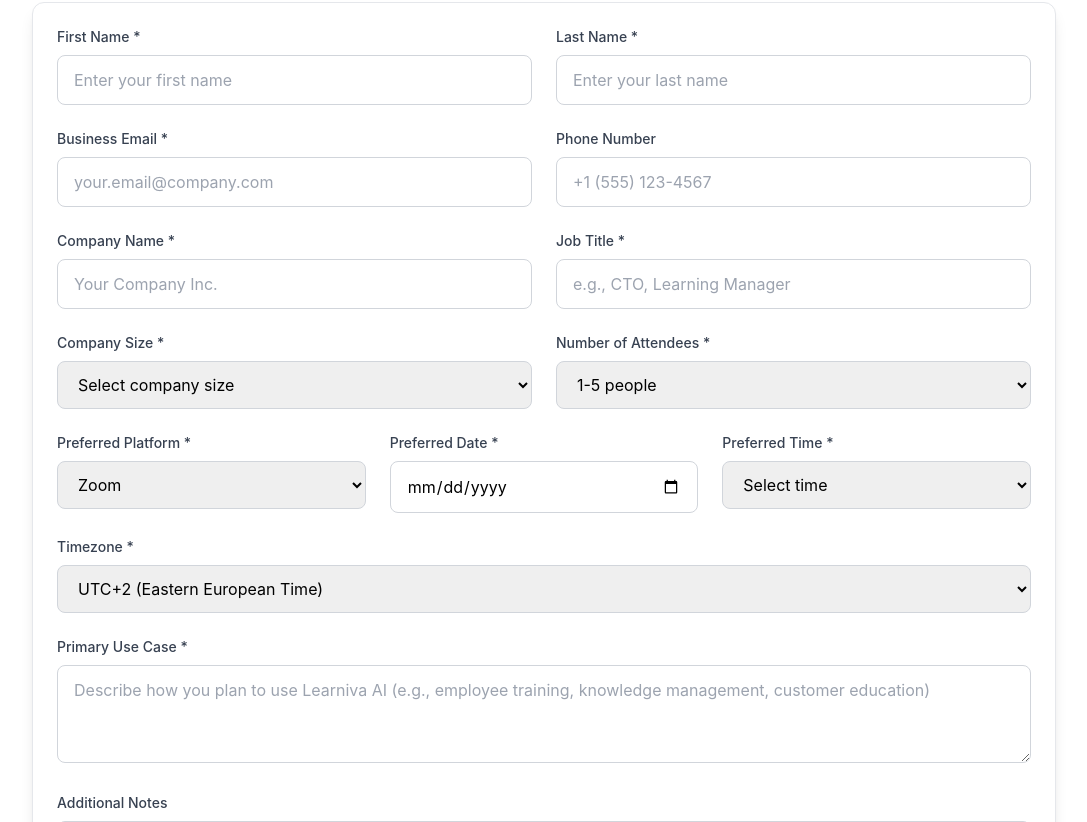
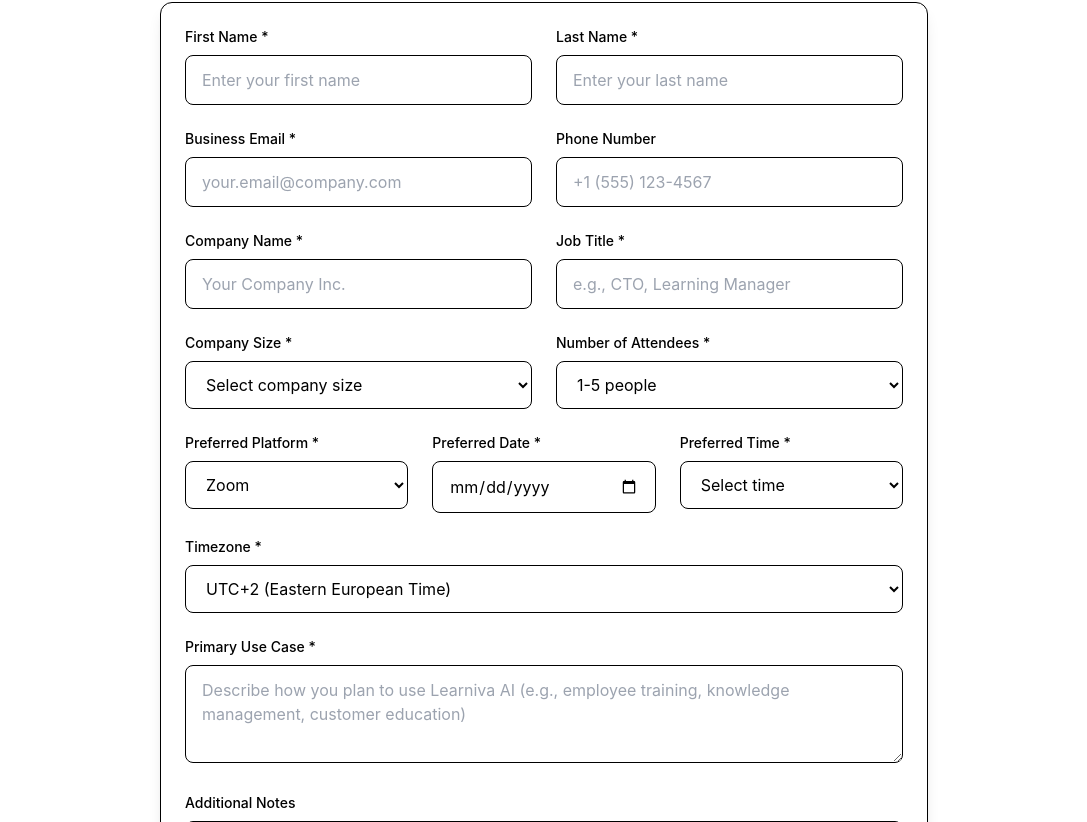
Before and after one commit to Muchafara/learniva-ai, a Next.js app: page /demo in a window 1280 px wide. Shown: the part 338-1160 px from the top of the page, without its empty margins (96-1183 px from the left). Built offline with nearby package versions, Linux system fonts and the light colour scheme.

Commit message:
refactor: update ContactForm and DemoBookingForm for improved styling and consistency

```diff
--- a/src/components/demo/DemoBookingForm.tsx
+++ b/src/components/demo/DemoBookingForm.tsx
@@ -91,13 +91,13 @@ export function DemoBookingForm() {
       initial={{ opacity: 0, y: 20 }}
       animate={{ opacity: 1, y: 0 }}
       transition={{ duration: 0.6 }}
-      className="simple-card simple-glow rounded-xl p-6 border border-gray-200 dark:border-gray-700 shadow-lg"
+  className="rounded-xl p-6 border shadow-lg max-w-3xl mx-auto bg-white dark:bg-black border-black dark:border-white"
     >
       <form onSubmit={handleSubmit} className="space-y-6">
         {/* Personal Information */}
         <div className="grid grid-cols-1 md:grid-cols-2 gap-6">
           <div>
-            <label htmlFor="firstName" className="block text-sm font-medium text-gray-700 dark:text-gray-300 mb-2">
+            <label htmlFor="firstName" className="block text-sm font-medium text-black dark:text-white mb-2">
               First Name *
             </label>
             <input
@@ -107,13 +107,13 @@ export function DemoBookingForm() {
               required
               value={formData.firstName}
               onChange={handleInputChange}
-              className="w-full px-4 py-3 border border-gray-300 dark:border-gray-600 rounded-lg focus:ring-2 focus:ring-blue-500 focus:border-transparent dark:bg-gray-700 dark:text-white transition-colors"
+              className="w-full px-4 py-3 border border-black dark:border-white rounded-lg focus:ring-2 focus:ring-black dark:focus:ring-white focus:border-transparent bg-white dark:bg-black text-black dark:text-white transition-colors"
               placeholder="Enter your first name"
             />
           </div>
 
           <div>
-            <label htmlFor="lastName" className="block text-sm font-medium text-gray-700 dark:text-gray-300 mb-2">
+            <label htmlFor="lastName" className="block text-sm font-medium text-black dark:text-white mb-2">
               Last Name *
             </label>
             <input
@@ -123,7 +123,7 @@ export function DemoBookingForm() {
               required
               value={formData.lastName}
               onChange={handleInputChange}
-              className="w-full px-4 py-3 border border-gray-300 dark:border-gray-600 rounded-lg focus:ring-2 focus:ring-blue-500 focus:border-transparent dark:bg-gray-700 dark:text-white transition-colors"
+              className="w-full px-4 py-3 border border-black dark:border-white rounded-lg focus:ring-2 focus:ring-black dark:focus:ring-white focus:border-transparent bg-white dark:bg-black text-black dark:text-white transition-colors"
               placeholder="Enter your last name"
             />
           </div>
@@ -132,7 +132,7 @@ export function DemoBookingForm() {
         {/* Contact Information */}
         <div className="grid grid-cols-1 md:grid-cols-2 gap-6">
           <div>
-            <label htmlFor="email" className="block text-sm font-medium text-gray-700 dark:text-gray-300 mb-2">
+            <label htmlFor="email" className="block text-sm font-medium text-black dark:text-white mb-2">
               Business Email *
             </label>
             <input
@@ -142,13 +142,13 @@ export function DemoBookingForm() {
               required
               value={formData.email}
               onChange={handleInputChange}
-              className="w-full px-4 py-3 border border-gray-300 dark:border-gray-600 rounded-lg focus:ring-2 focus:ring-blue-500 focus:border-transparent dark:bg-gray-700 dark:text-white transition-colors"
+              className="w-full px-4 py-3 border border-black dark:border-white rounded-lg focus:ring-2 focus:ring-black dark:focus:ring-white focus:border-transparent bg-white dark:bg-black text-black dark:text-white transition-colors"
               placeholder="your.email@company.com"
             />
           </div>
 
           <div>
-            <label htmlFor="phone" className="block text-sm font-medium text-gray-700 dark:text-gray-300 mb-2">
+            <label htmlFor="phone" className="block text-sm font-medium text-black dark:text-white mb-2">
               Phone Number
             </label>
             <input
@@ -157,7 +157,7 @@ export function DemoBookingForm() {
               name="phone"
               value={formData.phone}
               onChange={handleInputChange}
-              className="w-full px-4 py-3 border border-gray-300 dark:border-gray-600 rounded-lg focus:ring-2 focus:ring-blue-500 focus:border-transparent dark:bg-gray-700 dark:text-white transition-colors"
+              className="w-full px-4 py-3 border border-black dark:border-white rounded-lg focus:ring-2 focus:ring-black dark:focus:ring-white focus:border-transparent bg-white dark:bg-black text-black dark:text-white transition-colors"
               placeholder="+1 (555) 123-4567"
             />
           </div>
@@ -166,7 +166,7 @@ export function DemoBookingForm() {
         {/* Company Information */}
         <div className="grid grid-cols-1 md:grid-cols-2 gap-6">
           <div>
-            <label htmlFor="company" className="block text-sm font-medium text-gray-700 dark:text-gray-300 mb-2">
+            <label htmlFor="company" className="block text-sm font-medium text-black dark:text-white mb-2">
               Company Name *
             </label>
             <input
@@ -176,13 +176,13 @@ export function DemoBookingForm() {
               required
               value={formData.company}
               onChange={handleInputChange}
-              className="w-full px-4 py-3 border border-gray-300 dark:border-gray-600 rounded-lg focus:ring-2 focus:ring-blue-500 focus:border-transparent dark:bg-gray-700 dark:text-white transition-colors"
+              className="w-full px-4 py-3 border border-black dark:border-white rounded-lg focus:ring-2 focus:ring-black dark:focus:ring-white focus:border-transparent bg-white dark:bg-black text-black dark:text-white transition-colors"
               placeholder="Your Company Inc."
             />
           </div>
 
           <div>
-            <label htmlFor="jobTitle" className="block text-sm font-medium text-gray-700 dark:text-gray-300 mb-2">
+            <label htmlFor="jobTitle" className="block text-sm font-medium text-black dark:text-white mb-2">
               Job Title *
             </label>
             <input
@@ -192,7 +192,7 @@ export function DemoBookingForm() {
               required
               value={formData.jobTitle}
               onChange={handleInputChange}
-              className="w-full px-4 py-3 border border-gray-300 dark:border-gray-600 rounded-lg focus:ring-2 focus:ring-blue-500 focus:border-transparent dark:bg-gray-700 dark:text-white transition-colors"
+              className="w-full px-4 py-3 border border-black dark:border-white rounded-lg focus:ring-2 focus:ring-black dark:focus:ring-white focus:border-transparent bg-white dark:bg-black text-black dark:text-white transition-colors"
               placeholder="e.g., CTO, Learning Manager"
             />
           </div>
@@ -200,7 +200,7 @@ export function DemoBookingForm() {
 
         <div className="grid grid-cols-1 md:grid-cols-2 gap-6">
           <div>
-            <label htmlFor="companySize" className="block text-sm font-medium text-gray-700 dark:text-gray-300 mb-2">
+            <label htmlFor="companySize" className="block text-sm font-medium text-black dark:text-white mb-2">
               Company Size *
             </label>
             <select
@@ -209,7 +209,7 @@ export function DemoBookingForm() {
               required
               value={formData.companySize}
               onChange={handleInputChange}
-              className="w-full px-4 py-3 border border-gray-300 dark:border-gray-600 rounded-lg focus:ring-2 focus:ring-blue-500 focus:border-transparent dark:bg-gray-700 dark:text-white transition-colors"
+              className="w-full px-4 py-3 border border-black dark:border-white rounded-lg focus:ring-2 focus:ring-black dark:focus:ring-white focus:border-transparent bg-white dark:bg-black text-black dark:text-white transition-colors"
             >
               <option value="">Select company size</option>
               <option value="1-10">1-10 employees</option>
@@ -222,7 +222,7 @@ export function DemoBookingForm() {
           </div>
 
           <div>
-            <label htmlFor="attendees" className="block text-sm font-medium text-gray-700 dark:text-gray-300 mb-2">
+            <label htmlFor="attendees" className="block text-sm font-medium text-black dark:text-white mb-2">
               Number of Attendees *
             </label>
             <select
@@ -231,7 +231,7 @@ export function DemoBookingForm() {
               required
               value={formData.attendees}
               onChange={handleInputChange}
-              className="w-full px-4 py-3 border border-gray-300 dark:border-gray-600 rounded-lg focus:ring-2 focus:ring-blue-500 focus:border-transparent dark:bg-gray-700 dark:text-white transition-colors"
+              className="w-full px-4 py-3 border border-black dark:border-white rounded-lg focus:ring-2 focus:ring-black dark:focus:ring-white focus:border-transparent bg-white dark:bg-black text-black dark:text-white transition-colors"
             >
               <option value="1-5">1-5 people</option>
               <option value="6-10">6-10 people</option>
@@ -244,7 +244,7 @@ export function DemoBookingForm() {
         {/* Meeting Preferences */}
         <div className="grid grid-cols-1 md:grid-cols-3 gap-6">
           <div>
-            <label htmlFor="meetingPlatform" className="block text-sm font-medium text-gray-700 dark:text-gray-300 mb-2">
+            <label htmlFor="meetingPlatform" className="block text-sm font-medium text-black dark:text-white mb-2">
               Preferred Platform *
             </label>
             <select
@@ -253,7 +253,7 @@ export function DemoBookingForm() {
               required
               value={formData.meetingPlatform}
               onChange={handleInputChange}
-              className="w-full px-4 py-3 border border-gray-300 dark:border-gray-600 rounded-lg focus:ring-2 focus:ring-blue-500 focus:border-transparent dark:bg-gray-700 dark:text-white transition-colors"
+              className="w-full px-4 py-3 border border-black dark:border-white rounded-lg focus:ring-2 focus:ring-black dark:focus:ring-white focus:border-transparent bg-white dark:bg-black text-black dark:text-white transition-colors"
             >
               <option value="zoom">Zoom</option>
               <option value="google-meet">Google Meet</option>
@@ -264,7 +264,7 @@ export function DemoBookingForm() {
           </div>
 
           <div>
-            <label htmlFor="preferredDate" className="block text-sm font-medium text-gray-700 dark:text-gray-300 mb-2">
+            <label htmlFor="preferredDate" className="block text-sm font-medium text-black dark:text-white mb-2">
               Preferred Date *
             </label>
             <input
@@ -275,12 +275,12 @@ export function DemoBookingForm() {
               value={formData.preferredDate}
               onChange={handleInputChange}
               min={new Date().toISOString().split('T')[0]}
-              className="w-full px-4 py-3 border border-gray-300 dark:border-gray-600 rounded-lg focus:ring-2 focus:ring-blue-500 focus:border-transparent dark:bg-gray-700 dark:text-white transition-colors"
+              className="w-full px-4 py-3 border border-black dark:border-white rounded-lg focus:ring-2 focus:ring-black dark:focus:ring-white focus:border-transparent bg-white dark:bg-black text-black dark:text-white transition-colors"
             />
           </div>
 
           <div>
-            <label htmlFor="preferredTime" className="block text-sm font-medium text-gray-700 dark:text-gray-300 mb-2">
+            <label htmlFor="preferredTime" className="block text-sm font-medium text-black dark:text-white mb-2">
               Preferred Time *
             </label>
             <select
@@ -289,7 +289,7 @@ export function DemoBookingForm() {
               required
               value={formData.preferredTime}
               onChange={handleInputChange}
-              className="w-full px-4 py-3 border border-gray-300 dark:border-gray-600 rounded-lg focus:ring-2 focus:ring-blue-500 focus:border-transparent dark:bg-gray-700 dark:text-white transition-colors"
+              className="w-full px-4 py-3 border border-black dark:border-white rounded-lg focus:ring-2 focus:ring-black dark:focus:ring-white focus:border-transparent bg-white dark:bg-black text-black dark:text-white transition-colors"
             >
               <option value="">Select time</option>
               <option value="09:00">9:00 AM</option>
@@ -306,7 +306,7 @@ export function DemoBookingForm() {
         </div>
 
         <div>
-          <label htmlFor="timezone" className="block text-sm font-medium text-gray-700 dark:text-gray-300 mb-2">
+          <label htmlFor="timezone" className="block text-sm font-medium text-black dark:text-white mb-2">
             Timezone *
           </label>
           <select
@@ -315,7 +315,7 @@ export function DemoBookingForm() {
             required
             value={formData.timezone}
             onChange={handleInputChange}
-            className="w-full px-4 py-3 border border-gray-300 dark:border-gray-600 rounded-lg focus:ring-2 focus:ring-blue-500 focus:border-transparent dark:bg-gray-700 dark:text-white transition-colors"
+            className="w-full px-4 py-3 border border-black dark:border-white rounded-lg focus:ring-2 focus:ring-black dark:focus:ring-white focus:border-transparent bg-white dark:bg-black text-black dark:text-white transition-colors"
           >
             <option value="UTC-8">UTC-8 (Pacific Time)</option>
             <option value="UTC-7">UTC-7 (Mountain Time)</option>
@@ -334,7 +334,7 @@ export function DemoBookingForm() {
 
         {/* Use Case */}
         <div>
-          <label htmlFor="useCase" className="block text-sm font-medium text-gray-700 dark:text-gray-300 mb-2">
+          <label htmlFor="useCase" className="block text-sm font-medium text-black dark:text-white mb-2">
             Primary Use Case *
           </label>
           <textarea
@@ -344,14 +344,14 @@ export function DemoBookingForm() {
             rows={3}
             value={formData.useCase}
             onChange={handleInputChange}
-            className="w-full px-4 py-3 border border-gray-300 dark:border-gray-600 rounded-lg focus:ring-2 focus:ring-blue-500 focus:border-transparent dark:bg-gray-700 dark:text-white transition-colors"
+            className="w-full px-4 py-3 border border-black dark:border-white rounded-lg focus:ring-2 focus:ring-black dark:focus:ring-white focus:border-transparent bg-white dark:bg-black text-black dark:text-white transition-colors"
             placeholder="Describe how you plan to use Learniva AI (e.g., employee training, knowledge management, customer education)"
           />
         </div>
 
         {/* Additional Notes */}
         <div>
-          <label htmlFor="additionalNotes" className="block text-sm font-medium text-gray-700 dark:text-gray-300 mb-2">
+          <label htmlFor="additionalNotes" className="block text-sm font-medium text-black dark:text-white mb-2">
             Additional Notes
           </label>
           <textarea
@@ -360,7 +360,7 @@ export function DemoBookingForm() {
             rows={3}
             value={formData.additionalNotes}
             onChange={handleInputChange}
-            className="w-full px-4 py-3 border border-gray-300 dark:border-gray-600 rounded-lg focus:ring-2 focus:ring-blue-500 focus:border-transparent dark:bg-gray-700 dark:text-white transition-colors"
+            className="w-full px-4 py-3 border border-black dark:border-white rounded-lg focus:ring-2 focus:ring-black dark:focus:ring-white focus:border-transparent bg-white dark:bg-black text-black dark:text-white transition-colors"
             placeholder="Any specific requirements, questions, or additional information you'd like to share"
           />
         </div>
@@ -370,11 +370,11 @@ export function DemoBookingForm() {
           <button
             type="submit"
             disabled={isSubmitting}
-            className="w-full btn-primary text-sm px-6 py-2.5 !rounded-full disabled:opacity-50 disabled:cursor-not-allowed"
+            className="w-full text-sm px-6 py-2.5 !rounded-full bg-black dark:bg-white text-white dark:text-black border border-black dark:border-white disabled:opacity-50 disabled:cursor-not-allowed"
           >
             {isSubmitting ? (
               <div className="flex items-center justify-center">
-                <svg className="animate-spin -ml-1 mr-3 h-5 w-5 text-white" xmlns="http://www.w3.org/2000/svg" fill="none" viewBox="0 0 24 24">
+                <svg className="animate-spin -ml-1 mr-3 h-5 w-5 text-black dark:text-white" xmlns="http://www.w3.org/2000/svg" fill="none" viewBox="0 0 24 24">
                   <circle className="opacity-25" cx="12" cy="12" r="10" stroke="currentColor" strokeWidth="4"></circle>
                   <path className="opacity-75" fill="currentColor" d="M4 12a8 8 0 018-8V0C5.373 0 0 5.373 0 12h4zm2 5.291A7.962 7.962 0 014 12H0c0 3.042 1.135 5.824 3 7.938l3-2.647z"></path>
                 </svg>
```
Also changed, not shown: src/components/contact/ContactForm.tsx (+26 -37 lines).
